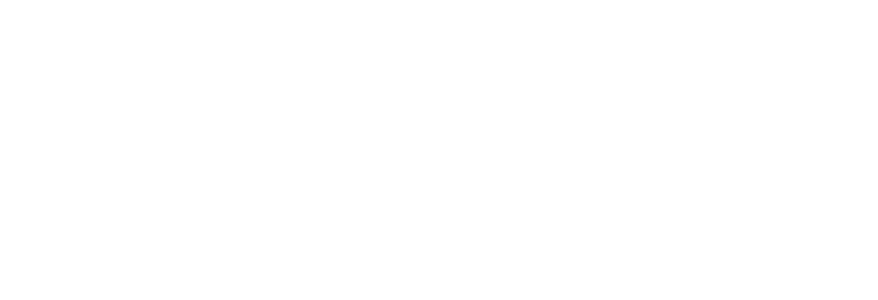
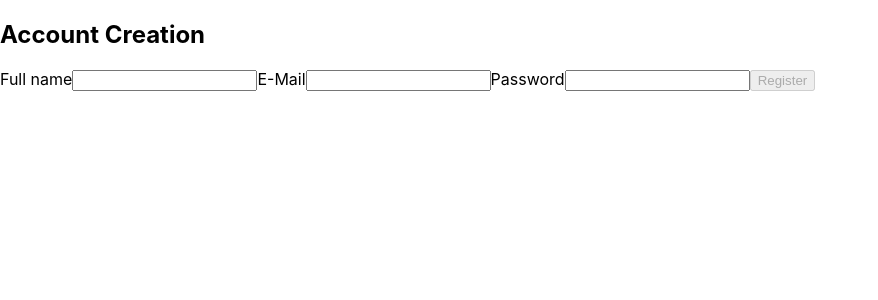
Before and after one commit to Art7578/react-recipes, a React (Create React App) app: page /react-recipes/register in a window 1280 px wide. Before the commit this address had no page. Shown: the top 300 px of the page, without its empty margins (0-878 px from the left). Built offline with nearby package versions, Linux system fonts and the light colour scheme.

Commit message:
add LogIn and Registration

```diff
--- a/package.json
+++ b/package.json
@@ -11,6 +11,7 @@
     "axios": "^1.6.7",
     "react": "^18.2.0",
     "react-dom": "^18.2.0",
+    "react-hook-form": "^7.51.0",
     "react-redux": "^9.1.0",
     "react-router-dom": "^6.22.3",
     "react-scripts": "5.0.1",
--- a/src/App.js
+++ b/src/App.js
@@ -1,12 +1,16 @@
 import { Routes, Route } from "react-router-dom";
 
 import { Home } from "./pages/Home/Home";
+import { Login } from "./pages/LogIn/LogIn";
+import { Registration } from "./pages/Registration/Registration";
 
 function App() {
   return (
     <div className="App">
       <Routes>
         <Route path="/" element={<Home/>}/>
+        <Route path="/login" element={<Login />}/>
+        <Route path="/register" element={<Registration />}/>
       </Routes>
     </div>
   );
--- a/src/index.js
+++ b/src/index.js
@@ -9,7 +9,7 @@ import App from './App';
 const root = ReactDOM.createRoot(document.getElementById('root'));
 root.render(
   <React.StrictMode>
-    <BrowserRouter>
+    <BrowserRouter basename="react-recipes">
       <Provider store={store}>
         <App />
       </Provider>
--- /dev/null
+++ b/src/pages/LogIn/LogIn.jsx
@@ -0,0 +1,70 @@
+import React from "react";
+import { useDispatch, useSelector } from 'react-redux';
+import { Navigate } from "react-router-dom";
+import { useForm } from 'react-hook-form';
+import { fetchAuth, selectIsAuth } from "../../redux/slices/auth";
+
+import css from "../Registration/Registration.module.css";
+
+export const Login = () => {
+  const isAuth = useSelector(selectIsAuth);
+  const dispatch = useDispatch();
+  const {
+    register,
+    handleSubmit,
+    formState: { errors, isValid }
+  } = useForm({
+    defaultValues: {
+      email: '',
+      password: ''
+    },
+    mode: 'onChange'
+  });
+
+  const onSubmit = async (values) => {
+    const data = await dispatch(fetchAuth(values));
+
+    if (!data.payload) {
+      alert('Failed to login!');
+    }
+
+    if ('token' in data.payload) {
+      window.localStorage.setItem('token', data.payload.token);
+    }
+  };
+
+  if (isAuth) {
+    return <Navigate to="/" />;
+  }
+
+  return (
+    <div className={css.container}>
+      <h2 className={css.title}>Authorization</h2>
+      <div className={css.formContainer}>
+        <form className={css.form} onSubmit={handleSubmit(onSubmit)}>
+          <label className={css.label}>
+            E-Mail
+            <input
+              type="email"
+              {...register('email', {required: 'Enter your email'})}
+              className={css.input}
+            />
+            {errors.email && <span className={css.error}>{errors.email.message}</span>}
+          </label>
+          <label className={css.label}>
+            Password
+            <input
+              type="password"
+              {...register('password', {required: 'Enter your password'})}
+              className={css.input}
+            />
+            {errors.password && <span className={css.error}>{errors.password.message}</span>}
+          </label>
+          <button disabled={!isValid} type="submit" className={css.button}>
+            Log In
+          </button>
+        </form>
+      </div>
+    </div>
+  );
+};
--- /dev/null
+++ b/src/pages/Registration/Registration.jsx
@@ -0,0 +1,79 @@
+import React from 'react';
+import { useDispatch, useSelector } from 'react-redux';
+import { useForm } from 'react-hook-form';
+import { Navigate } from "react-router-dom";
+import { fetchRegister, selectIsAuth } from '../../redux/slices/auth';
+import css from './Registration.module.css';
+
+export const Registration = () => {
+  const isAuth = useSelector(selectIsAuth);
+  const dispatch = useDispatch();
+  const {
+    register,
+    handleSubmit,
+    formState: {errors, isValid}
+  } = useForm({
+    defaultValues: {
+      fullName: '',
+      email: '',
+      password: ''
+    },
+    mode: 'onChange'
+  });
+
+  const onSubmit = async (values) => {
+    const data = await dispatch(fetchRegister(values));
+
+    if (!data.payload) {
+      alert('Failed to register!');
+    }
+
+    if('token' in data.payload) {
+      window.localStorage.setItem('token', data.payload.token);
+    }
+  };
+
+  if (isAuth) {
+    return <Navigate to="/"/>
+  }
+
+  return (
+    <div className={css.container}>
+      <h2 className={css.title}>Account Creation</h2>
+      <div className={css.formContainer}>
+        <form className={css.form} onSubmit={handleSubmit(onSubmit)}>
+          <label className={css.label}>
+            Full name
+            <input
+              type="text"
+              {...register('fullName', {required: 'Enter your fullName'})}
+              className={css.input}
+            />
+            {errors.fullName && <span className={css.error}>{errors.fullName.message}</span>}
+          </label>
+          <label className={css.label}>
+            E-Mail
+            <input
+              type="email"
+              {...register('email', {required: 'Enter your email'})}
+              className={css.input}
+            />
+            {errors.email && <span className={css.error}>{errors.email.message}</span>}
+          </label>
+          <label className={css.label}>
+            Password
+            <input
+              type="password"
+              {...register('password', {required: 'Enter your password'})}
+              className={css.input}
+            />
+            {errors.password && <span className={css.error}>{errors.password.message}</span>}
+          </label>
+          <button disabled={!isValid} type="submit" className={css.button}>
+            Register
+          </button>
+        </form>
+      </div>
+    </div>
+  );
+};
```
Also changed, not shown: src/components/Header/Header.jsx (added), src/components/Header/Header.module.css (added), src/pages/Registration/Registration.module.css (added), 1 other file (tests, documents, lock files or other folders).
